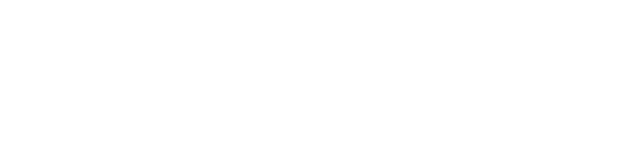
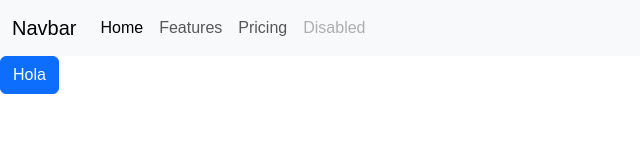
Before and after one commit to JEscobar07/reservaYa, a website built with Vite: page index.html in a window 1280 px wide. Shown: the whole page, without its empty margins (0-640 px from the left). Built offline with nearby package versions, Linux system fonts and the light colour scheme; a web font is replaced by a local one.

Commit message:
feat: Se crea estructura básica de barra de navegación.

```diff
--- a/index.html
+++ b/index.html
@@ -14,11 +14,14 @@ Fecha: 16/05/2024
     <meta name="viewport" content="width=device-width, initial-scale=1.0" />
     <meta name="description"
         content="Plataforma de reserva en línea que facilita la gestión de espacios para diversas actividades. Desde eventos recreativos hasta eventos organizacionales, reservaYa permite a compañías y personas independientes subir sus espacios disponibles, que luego pueden ser alquilados por otras personas y empresas según sus necesidades." />
-    <meta name="keywords" content="Jonathan, Escobar, David, Medina, Natalia, Chica, Alejo, Castrillon, JEscobar07, CODEALEJO, medi77na, natacrdz, reservas, espacios, personas, compañias, alquiler, eventos, lugares" />
+    <meta name="keywords"
+        content="Jonathan, Escobar, David, Medina, Natalia, Chica, Alejo, Castrillon, JEscobar07, CODEALEJO, medi77na, natacrdz, reservas, espacios, personas, compañias, alquiler, eventos, lugares" />
     <meta name="sitedomain" content="https://reservaYa.com/" />
     <meta name="organization" content="RIWI_GATES" />
-    <meta name="author" content="Jonathan Escobar Molina, David Steven Medina Urrego, Alejandro Castrillón Gómez, Natalia Chica Rodríguez" />
-    <meta name="designer" content="Jonathan Escobar Molina, David Steven Medina Urrego, Alejandro Castrillón Gómez, Natalia Chica Rodríguez" />
+    <meta name="author"
+        content="Jonathan Escobar Molina, David Steven Medina Urrego, Alejandro Castrillón Gómez, Natalia Chica Rodríguez" />
+    <meta name="designer"
+        content="Jonathan Escobar Molina, David Steven Medina Urrego, Alejandro Castrillón Gómez, Natalia Chica Rodríguez" />
     <meta name="copyright" content="© 2024 Riwi. Todos los derechos reservados." />
     <meta name="robots" content="index,follow" />
     <meta name="googlebot" content="index,follow" />
@@ -32,11 +35,36 @@ Fecha: 16/05/2024
     <!-- Page header section -->
     <header>
 
+        <nav class="navbar navbar-expand-lg bg-body-tertiary">
+            <div class="container-fluid">
+                <a class="navbar-brand" href="#">Navbar</a>
+                <button class="navbar-toggler" type="button" data-bs-toggle="collapse" data-bs-target="#navbarNav"
+                    aria-controls="navbarNav" aria-expanded="false" aria-label="Toggle navigation">
+                    <span class="navbar-toggler-icon"></span>
+                </button>
+                <div class="collapse navbar-collapse" id="navbarNav">
+                    <ul class="navbar-nav">
+                        <li class="nav-item">
+                            <a class="nav-link active" aria-current="page" href="#">Home</a>
+                        </li>
+                        <li class="nav-item">
+                            <a class="nav-link" href="#">Features</a>
+                        </li>
+                        <li class="nav-item">
+                            <a class="nav-link" href="#">Pricing</a>
+                        </li>
+                        <li class="nav-item">
+                            <a class="nav-link disabled" aria-disabled="true">Disabled</a>
+                        </li>
+                    </ul>
+                </div>
+            </div>
+        </nav>
     </header>
 
     <!-- Section of the main body of the project -->
     <main>
-
+        <button class="btn btn-primary">Hola</button>
     </main>
 
     <!-- Project footer section -->
```
